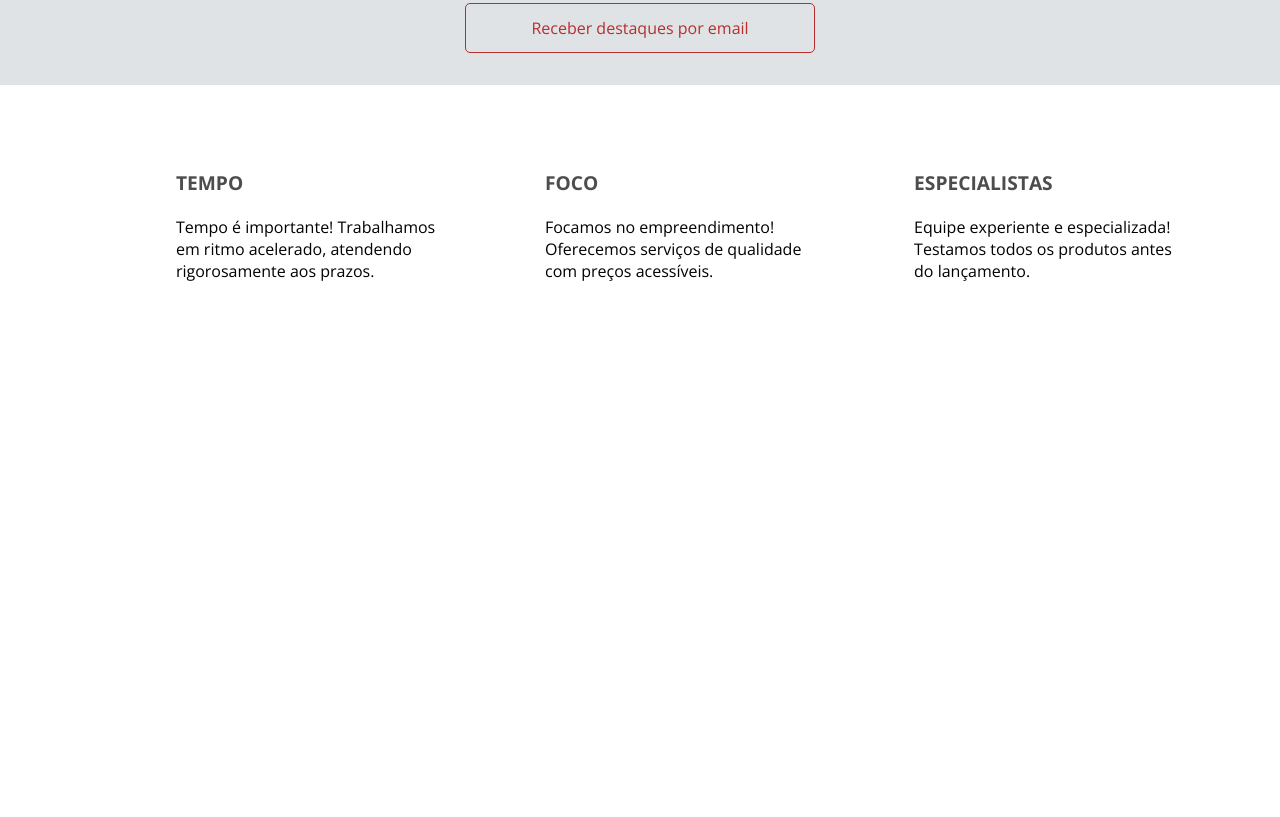
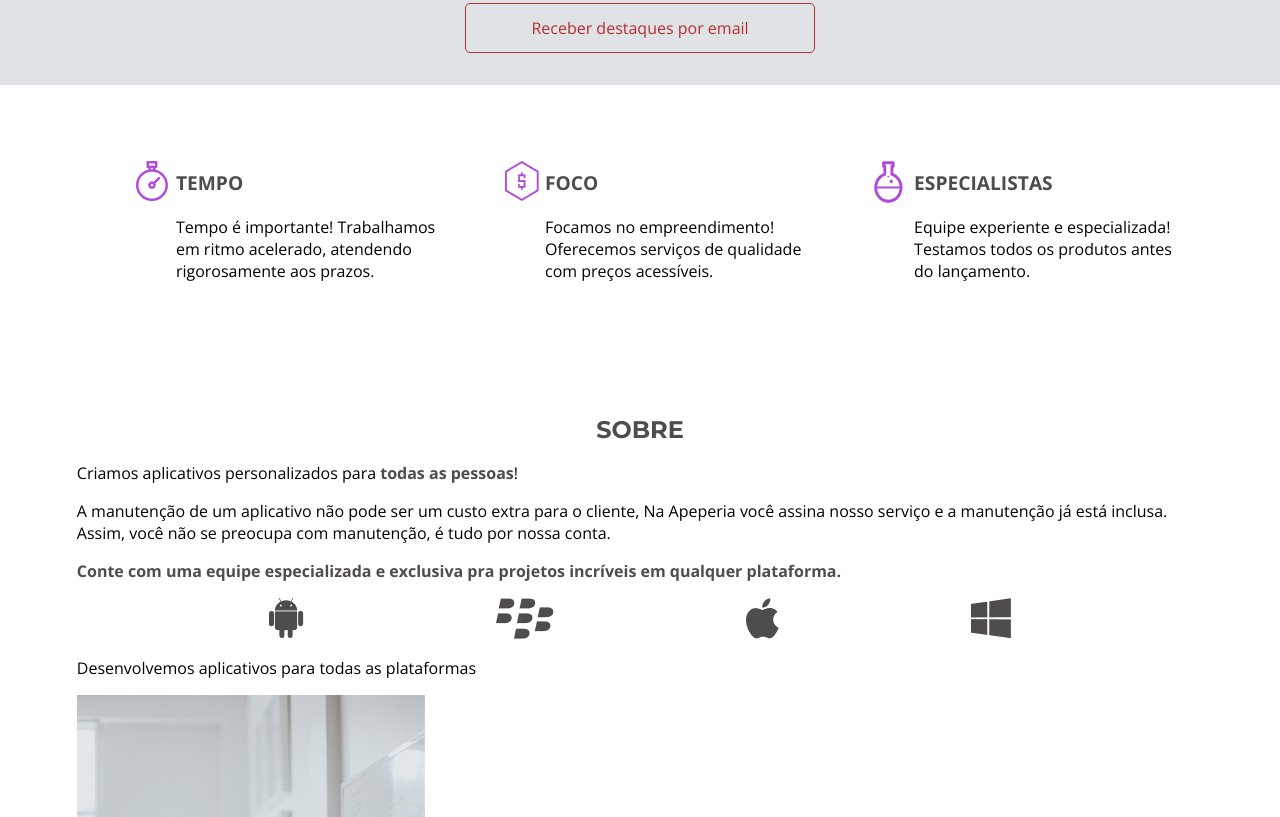
Before and after one commit to magnofnobrega/alura-layout-resp, a plain HTML site: page index.html in a window 1280 px wide. Shown: the part 1223-2040 px from the top of the page. Before the commit the page ends 1593 px from the top, so only its background shows below. Drawn offline with nearby package versions, Linux system fonts and the light colour scheme.

Commit message:
adicionado a parte html e css do sobre

```diff
--- a/css/diferenciais.css
+++ b/css/diferenciais.css
@@ -11,10 +11,22 @@
 
 .diferenciais__item {
     max-width: 350px;
+    box-sizing: border-box;
+    padding: 2rem 0 2rem 5rem;
+    background-repeat: no-repeat;
+    background-position: top 1.25rem left 2.5rem;
+}
 
-    box-sizing: border-box;
+.diferenciais__item--tempo {
+    background-image: url(../img/icone-relogio.png);
+}
 
-    padding: 2rem 0 2rem 5rem;
+.diferenciais__item--foco {
+    background-image: url(../img/icone-dinheiro.png);
+}
+
+.diferenciais__item--especialistas {
+    background-image: url(../img/icone-quimica.png);
 }
 
 .item__titulo {
--- /dev/null
+++ b/css/sobre.css
@@ -0,0 +1,34 @@
+.sobre {
+    padding-top: 3rem;
+    padding-bottom: 3rem;
+}
+
+.sobre__titulo {
+    color: var(--cinza-escuro);
+    font-weight: 700;
+    font-size: 1.5rem;
+    font-family: var(--montserrat);
+    text-transform: uppercase;
+    text-align: center;
+
+    margin-bottom: 1.25rem;
+}
+
+.sobre__texto {
+    line-height: normal;
+
+    margin-bottom: 1rem;
+}
+
+.sobre__texto--destaque {
+    color: var(--cinza-escuro);
+    font-weight: 700;
+}
+
+.sobre__plataformas {
+    display: flex;
+    flex-wrap: wrap;
+    justify-content: space-evenly;
+
+    margin-bottom: 1rem;
+}
--- a/index.html
+++ b/index.html
@@ -11,6 +11,7 @@
         <link rel="stylesheet" href="css/chamada.css">
         <link rel="stylesheet" href="css/destaques.css">
         <link rel="stylesheet" href="css/diferenciais.css">
+        <link rel="stylesheet" href="css/sobre.css">
     </head1>
     <body>
          <header class="cabecalho container" >
@@ -48,24 +49,42 @@
                 </a>
                 <a href="#" class="destaques__botao botao">Receber destaques por email</a>
             </section>
-
             <section class="diferenciais container">
                 <ul class="diferenciais__lista">
-                    <li class="diferenciais__item">
+                    <li class="diferenciais__item diferenciais__item--tempo">
                         <h2 class="item__titulo">Tempo</h2>
                         <p class="item__texto">Tempo é importante! Trabalhamos em ritmo acelerado, atendendo rigorosamente aos prazos.</p>
                     </li>
-                    <li class="diferenciais__item">
+                    <li class="diferenciais__item diferenciais__item--foco">
                         <h2 class="item__titulo">Foco</h2>
                         <p class="item__texto">Focamos no empreendimento! Oferecemos serviços de qualidade com preços acessíveis.</p>
                     </li>
-                    <li class="diferenciais__item">
+                    <li class="diferenciais__item diferenciais__item--especialistas">
                         <h2 class="item__titulo">Especialistas</h2>
                         <p class="item__texto">Equipe experiente e especializada! Testamos todos os produtos antes do lançamento.</p>
                     </li>
                 </ul>
             </section>
-
+            <section class="sobre container">
+                <div class="sobre__conteudo">
+                    <h2 class="sobre__titulo">Sobre</h2>
+                    <p class="sobre__texto">Criamos aplicativos personalizados para <strong class="sobre__texto--destaque">todas as pessoas</strong>!</p>
+                    <p class="sobre__texto">
+                        A manutenção de um aplicativo não pode ser um custo extra para o cliente, Na Apeperia você assina nosso serviço e a manutenção já está inclusa. Assim, você não se preocupa com manutenção, é tudo por nossa conta.
+                    </p>
+                    <p class="sobre__texto sobre__texto--destaque sobre__texto--divisao">
+                        Conte com uma equipe especializada e exclusiva pra projetos incríveis em qualquer plataforma.
+                    </p>
+                    <ul class="sobre__plataformas">
+                        <li><img src="img/android.png" alt="Ícone do Android"></li>
+                        <li><img src="img/blackberry.png" alt="Ícone da Blackberry"></li>
+                        <li><img src="img/apple.png" alt="Ícone da Apple"></li>
+                        <li><img src="img/windowsphone.png" alt="Ícone da Microsoft"></li>
+                    </ul>
+                    <p class="sobre__texto">Desenvolvemos aplicativos para todas as plataformas</p>
+                </div>
+                <img src="img/sobre-apeperia.png" alt="Sobre a Apeperia" class="sobre__imagem">
+            </section>
         </main>
     </body>
 </html>
```
